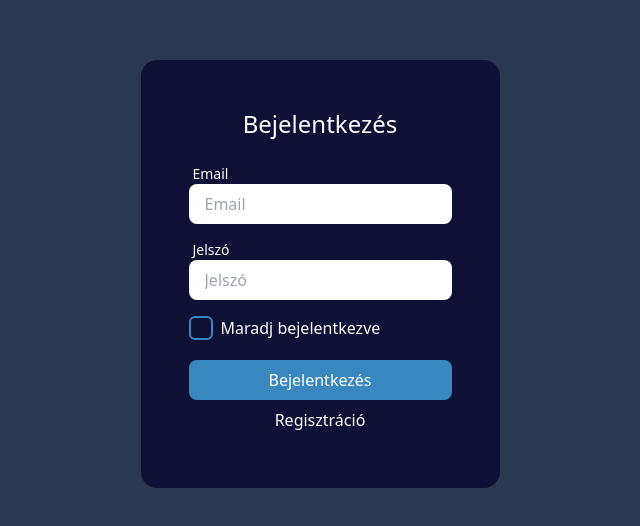
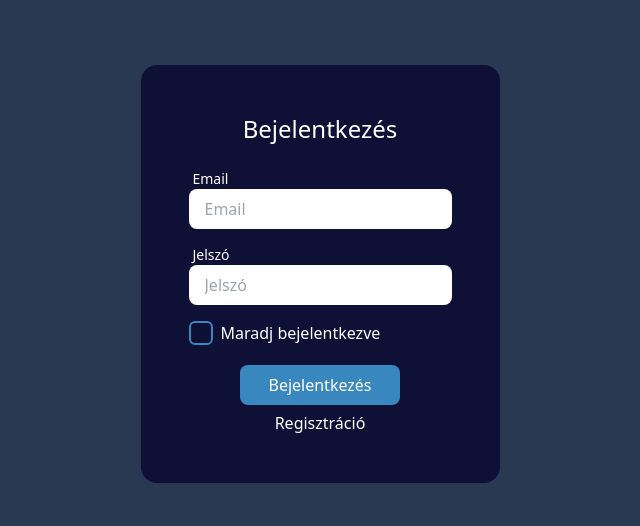
Before and after one commit to Gbandi14/TechCraft-Solutions, a React (Create React App) app in the folder frontend/: page /login in a window 1280 px wide. Shown: the part 126-652 px from the top of the page, without its empty margins (320-960 px from the left). Built offline with nearby package versions, Linux system fonts and the light colour scheme.

Commit message:
TS-10 Regisztráció link működik

```diff
--- a/frontend/src/pages/Login.jsx
+++ b/frontend/src/pages/Login.jsx
@@ -1,6 +1,7 @@
 import React, {useState} from 'react'
 import { FontAwesomeIcon } from '@fortawesome/react-fontawesome'
 import { faCheck } from '@fortawesome/free-solid-svg-icons'
+import { Link } from 'react-router-dom'
 
 function Login() {
   const [kLogged, setKLogged] = useState(false)
@@ -18,8 +19,8 @@ function Login() {
           </span>
           Maradj bejelentkezve
         </div>
-        <button className='px-5 py-2 rounded-lg bg-[#3887BE]/100 hover:bg-[#3887BE]/75 transition-colors mt-5'>Bejelentkezés</button>
-        <button className='px-5 py-2 rounded-lg transition-colors'>Regisztráció</button>
+        <button className='px-7 py-2 rounded-lg bg-[#3887BE]/100 hover:bg-[#3887BE]/75 transition-colors mt-5 self-center'>Bejelentkezés</button>
+        <Link to={'/register'} className='text-center mt-1.5'>Regisztráció</Link>
       </div>
     </div>
   )
```
